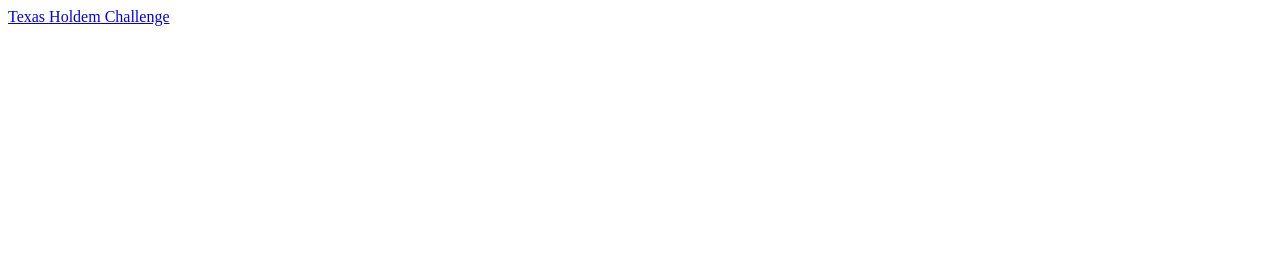
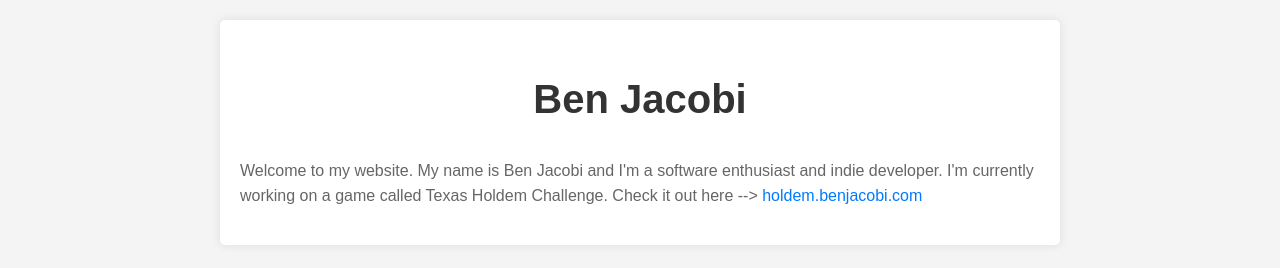
Before and after one commit to jamn/benjacobi.com, a plain HTML site: page index.html in a window 1280 px wide. Drawn offline with Linux system fonts and the light colour scheme.

Commit message:
Update index.html

```diff
--- a/index.html
+++ b/index.html
@@ -5,8 +5,43 @@
     <title>Ben Jacobi</title>
     <script async src="https://pagead2.googlesyndication.com/pagead/js/adsbygoogle.js?client=ca-pub-4123934423202415"
      crossorigin="anonymous"></script>
-  </head>
-  <body>
-  	<a href="https://holdem.benjacobi.com">Texas Holdem Challenge</a>
-  </body>
+  <style>
+        body {
+            font-family: Arial, sans-serif;
+            line-height: 1.6;
+            margin: 0;
+            padding: 20px;
+            background-color: #f4f4f4;
+        }
+        .container {
+            max-width: 800px;
+            margin: 0 auto;
+            background-color: #fff;
+            padding: 20px;
+            border-radius: 5px;
+            box-shadow: 0 0 10px rgba(0,0,0,0.1);
+        }
+        h1 {
+            color: #333;
+            text-align: center;
+            font-size: 2.5em;
+        }
+        p {
+            color: #666;
+        }
+        a {
+            color: #007bff;
+            text-decoration: none;
+        }
+        a:hover {
+            text-decoration: underline;
+        }
+    </style>
+</head>
+<body>
+    <div class="container">
+        <h1>Ben Jacobi</h1>
+        <p>Welcome to my website. My name is Ben Jacobi and I'm a software enthusiast and indie developer. I'm currently working on a game called Texas Holdem Challenge. Check it out here --> <a href="http://holdem.benjacobi.com">holdem.benjacobi.com</a></p>
+    </div>
+</body>
 </html>
```
